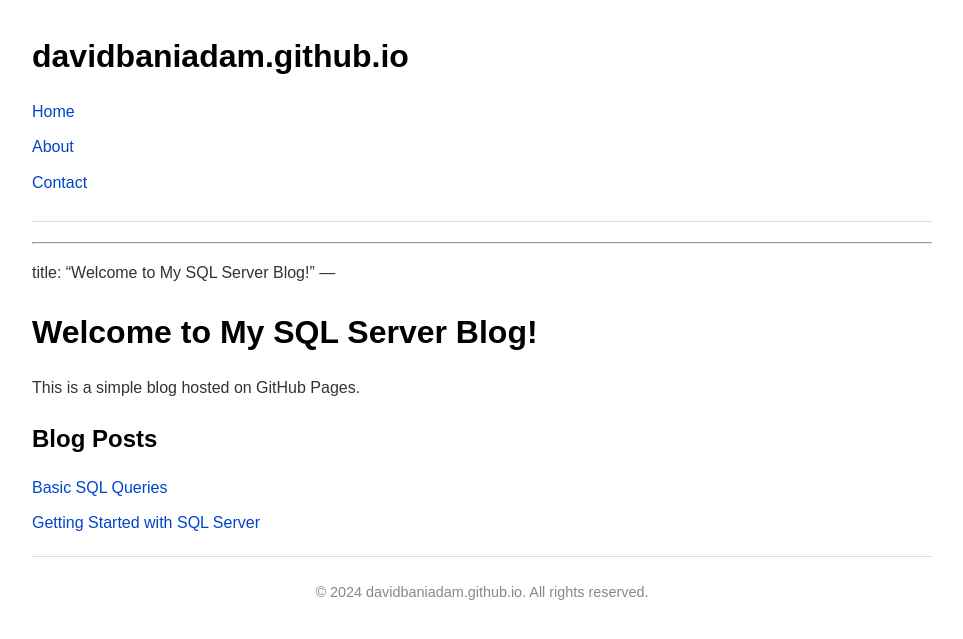
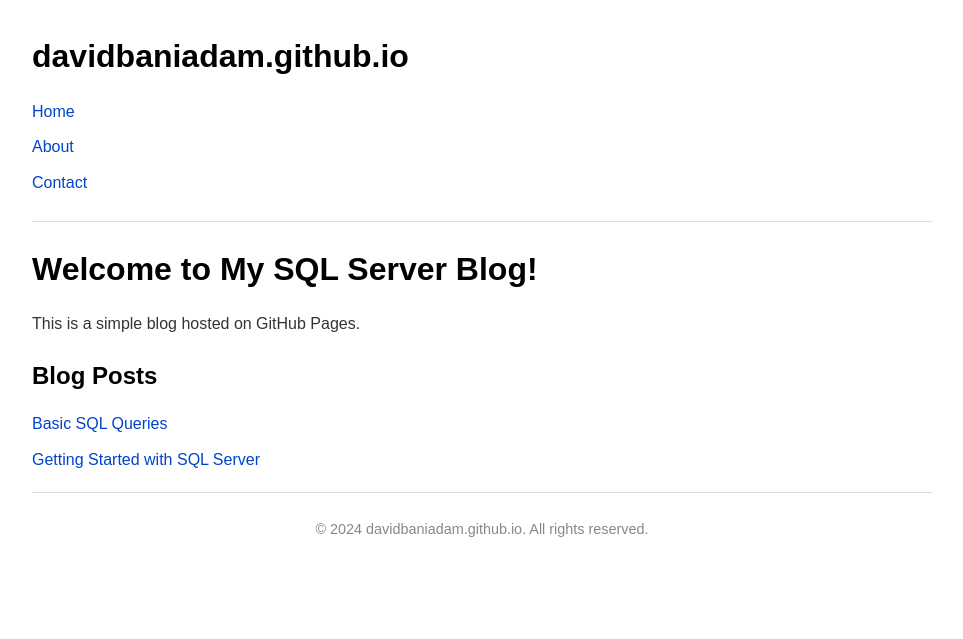
Before and after one commit to davidbaniadam/davidbaniadam.github.io, a Jekyll site: the page built from index.md, in a window 1280 px wide. Shown: the top 639 px of the page, without its empty margins (158-1121 px from the left). Built offline with Jekyll 4.4.1, drawn with Linux system fonts in a browser that asks for light colours; our own code applies the rules of GitHub Pages for plain Markdown files.

Commit message:
Update index.md

```diff
--- a/index.md
+++ b/index.md
@@ -1,8 +1,3 @@
-
----
-title: "Welcome to My SQL Server Blog!"
----
-
 # Welcome to My SQL Server Blog!
 
 This is a simple blog hosted on GitHub Pages.
```
